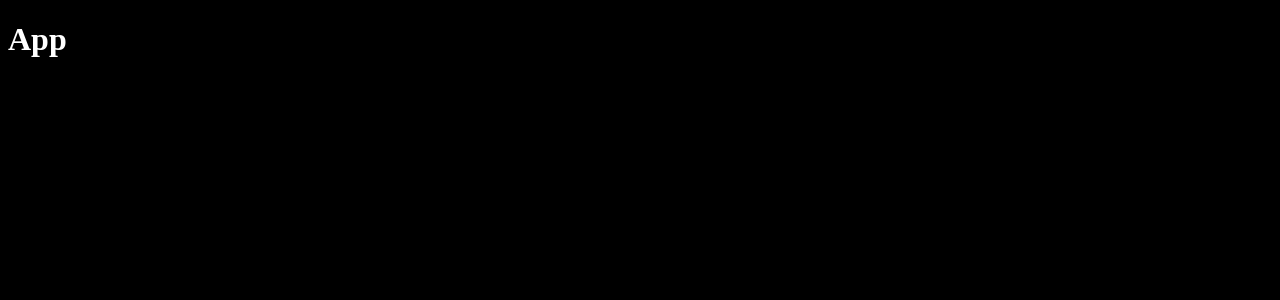
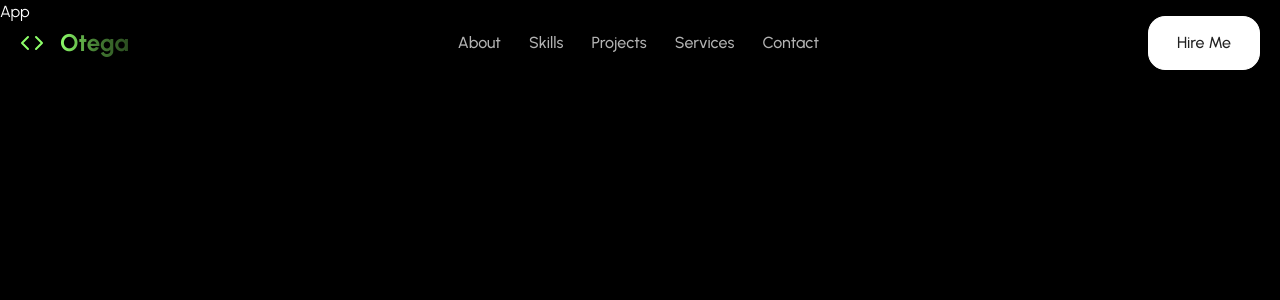
Before and after one commit to Tega96/Portfolio, a React (Vite) app: page / in a window 1280 px wide. Shown: the top 300 px of the page. Built offline with nearby package versions, Linux system fonts and the light colour scheme.

Commit message:
build the nav bar - desktop and mobile view

```diff
--- a/src/App.jsx
+++ b/src/App.jsx
@@ -1,8 +1,15 @@
+import Navbar from "./components/layout/Navbar";
+
 
 function App() {
 
   return (
-    <h1 className="text-blue-500 text-xl underline">App</h1>
+    <div className='min-h-screen bg-black'>
+      <Navbar />
+      <main>
+        App
+      </main>
+    </div>
   )
 }
 
--- a/src/components/hooks/useScrollReveal.js
+++ b/src/components/hooks/useScrollReveal.js
@@ -0,0 +1,39 @@
+import { useEffect, useState, useRef } from 'react';
+
+export const useScrollReveal = (options = {}) => {
+    const {
+        threshold = 0.1,
+        rootMargin = '0px'
+    } = options;
+
+    const [isVisible, setisVisible] = useState(false);
+    const ref = useRef(null);
+
+    useEffect(() => {
+        const element = ref.current;
+        if(!element) return;
+
+        const observer = new IntersectionObserver(
+            ([entry]) => {
+                if (entry.isIntersecting) {
+                    setisVisible(true);
+                    observer.unobserve(element);
+                }
+            },
+            {
+                threshold,
+                rootMargin
+            }
+        );
+
+        observer.observe(element);
+
+        return () => {
+            if (element) {
+                observer.unobserve(element);
+            }
+        };
+    }, [threshold, rootMargin]);
+
+    return { ref, isVisible};
+}
--- a/src/components/layout/Navbar.jsx
+++ b/src/components/layout/Navbar.jsx
@@ -1,7 +1,7 @@
 import React, {useState, useEffect} from 'react'
 import { NAV_LINKS, PERSONAL_INFO } from "../utils/constants";
 import {Code, Menu, X} from 'lucide-react'
-
+import { scrollToSection, useScrollSpy } from '../hooks/useScrollSpy';
 
 const Navbar = () => {
 
@@ -24,9 +24,96 @@ const Navbar = () => {
     };
 
     return (
-        <div>
-            Navbar
-        </div>
+        <nav
+            className={`fixed top-0 left-0 right-0 z-1000 w-full py-4 transition-all duration-300 ${isScrolled
+                ? 'bg-black/30 backdrop-blur-lg'
+                : 'bg-transparent'
+            }`}
+            style={{ transform: 'translate3d(0, 0, 0)' }}
+        >
+            <div className="max-w-[1320px] mx-auto px-5">
+                <div className="flex items-center justify-between">
+                    {/* Logo */}
+                    <div className="flex items-center gap-4">
+                        <Code className='w-6 h-6 text-primary' />
+
+                        <button
+                            onClick={() => window.scrollTo({ top: 0, behaviour: 'smooth' })}
+                            className="text-2xl font-bold bg-linear-to-r from-primary via-primary/50 to-primary/30 bg-clip-text text-transparent hover:opacity-80 transition-opacity"
+                            aria-label="home"
+                        >
+                            {PERSONAL_INFO.name.split(' ')[0]}
+                        </button>
+                    </div>
+
+                    {/* Desktop Navigation */}
+                    <nav className="hidden md:flex items-center gap-7">
+                        {NAV_LINKS.map((link) => (
+                            <button
+                                key={link.id}
+                                onClick={() => handleNavClick(link.id)}
+                                className={`text-base font-medium transition-all duration-300 ${activeSection === link.id
+                                    ? 'text-white'
+                                    : 'text-white/70 hover:text-white'
+                                }`}
+                            >
+                                {link.label}
+                            </button>
+                        ))}
+                    </nav>
+
+                    {/* CTA Button */}
+                    <div className="hidden md:flex items-center gap-2">
+                        <button
+                            onClick={() => handleNavClick('contact')}
+                            className="px-7 py-3.5 bg-white text-[#212121] font-medium text-base rounded-[17px] border border-white hover:bg-white/90 transition-all duration-300"
+                        >
+                            Hire Me
+                        </button>
+                    </div>
+
+                    {/* Mobile Menu Button */}
+                    <button
+                        onClick={() => setIsMenuOpen(!isMenuOpen)}
+                        className="md:hidden p-4 text-white hover:text-white/80 transition-colors"
+                        aria-label="menu"
+                        aria-expanded={isMenuOpen}
+                    >
+                        {isMenuOpen ? <X className="w-6 h-6" /> : <Menu className="w-6 h-6" />}
+                    </button>
+                </div>
+            </div>
+
+            {/* Mobile Menu */}
+
+            <div
+                className={`md:hidden transition-all duration-300 overflow-hidden ${isMenuOpen
+                    ? 'max-h-96 opacity-100'
+                    : 'max-h-0 opacity-50'
+                }`}
+            >
+                <div className='bg-black/95 backdrop-blur-lg border-t border-white/10 px-5 py-6 space-y-3'>
+                    {NAV_LINKS.map(link => (
+                        <button
+                            key={link.id}
+                            onClick={() => handleNavClick(link.id)}
+                            className={`block w-full text-left px-4 py-3 rounded-lg font-medium transition-all duration-300 ${activeSection === link.id
+                                ? 'text-white bg-white/10'
+                                : 'text-white/70 hover:text-white hover:bg-white/50'
+                            }`}
+                        >
+                            {link.label}
+                        </button>
+                    ))}
+                    <button
+                        onClick={() => handleNavClick('contact')}
+                        className="w-full px-7 py-3.5 bg-white text-[#212121] font-medium text-base rounded-[17px] border border-white hover:bg-white/90 transition-all duration-300 mt-2"
+                    >
+                        Hire Me
+                    </button>
+                </div>
+            </div>
+        </nav>
     )
 }
 
--- a/src/index.css
+++ b/src/index.css
@@ -1,5 +1,5 @@
 @import url('https://fonts.googleapis.com/css2?family=Urbanist:ital,wght@0,100..900;1,100..900&display=swap');
-@import "tailwindcss"
+@import "tailwindcss";
 
 
 @theme {
@@ -11,7 +11,7 @@
 @layer base {
   html {
     font-family: var(--font-display);
-    scroll-behaviour: smooth;
+    scroll-behavior: smooth;
   }
 
   body {
```
